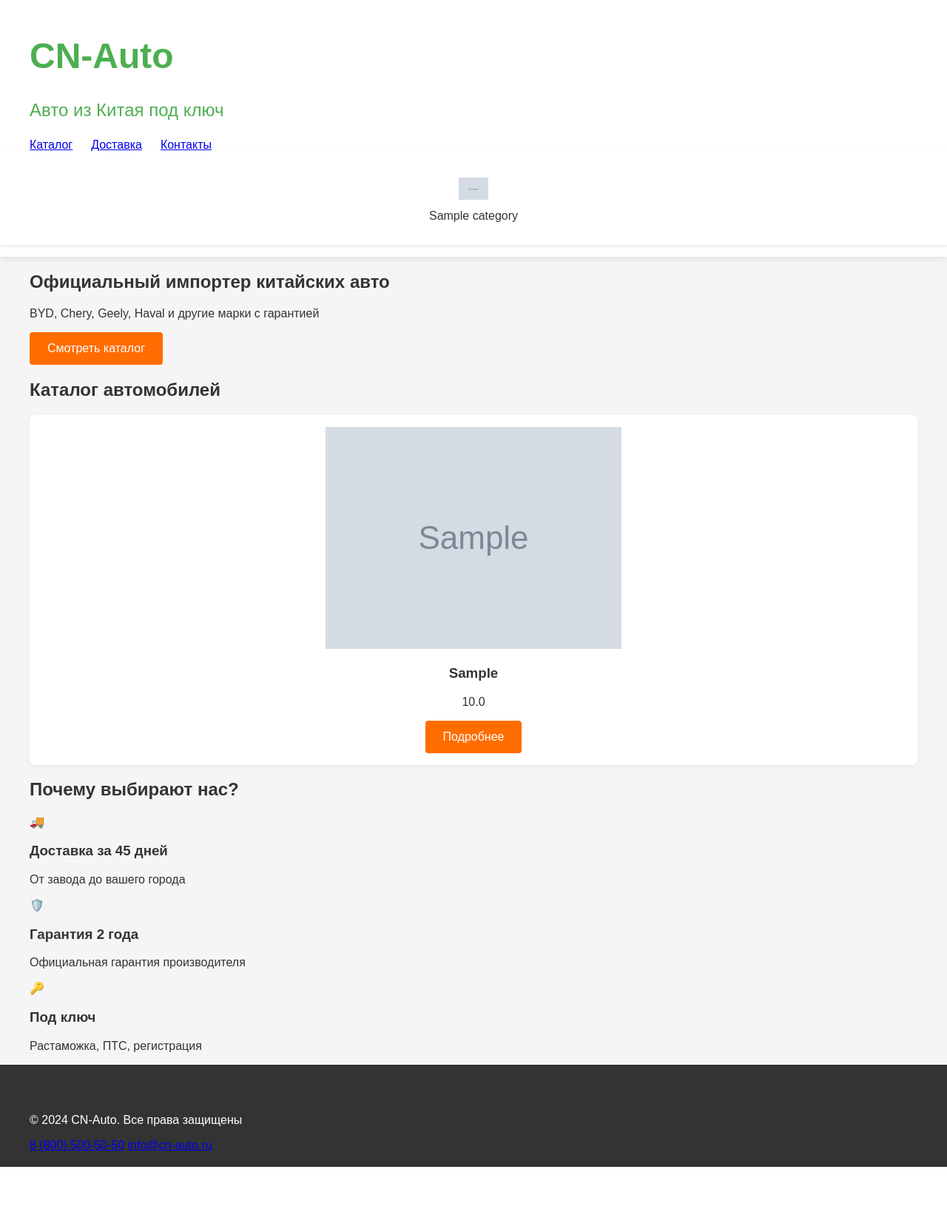
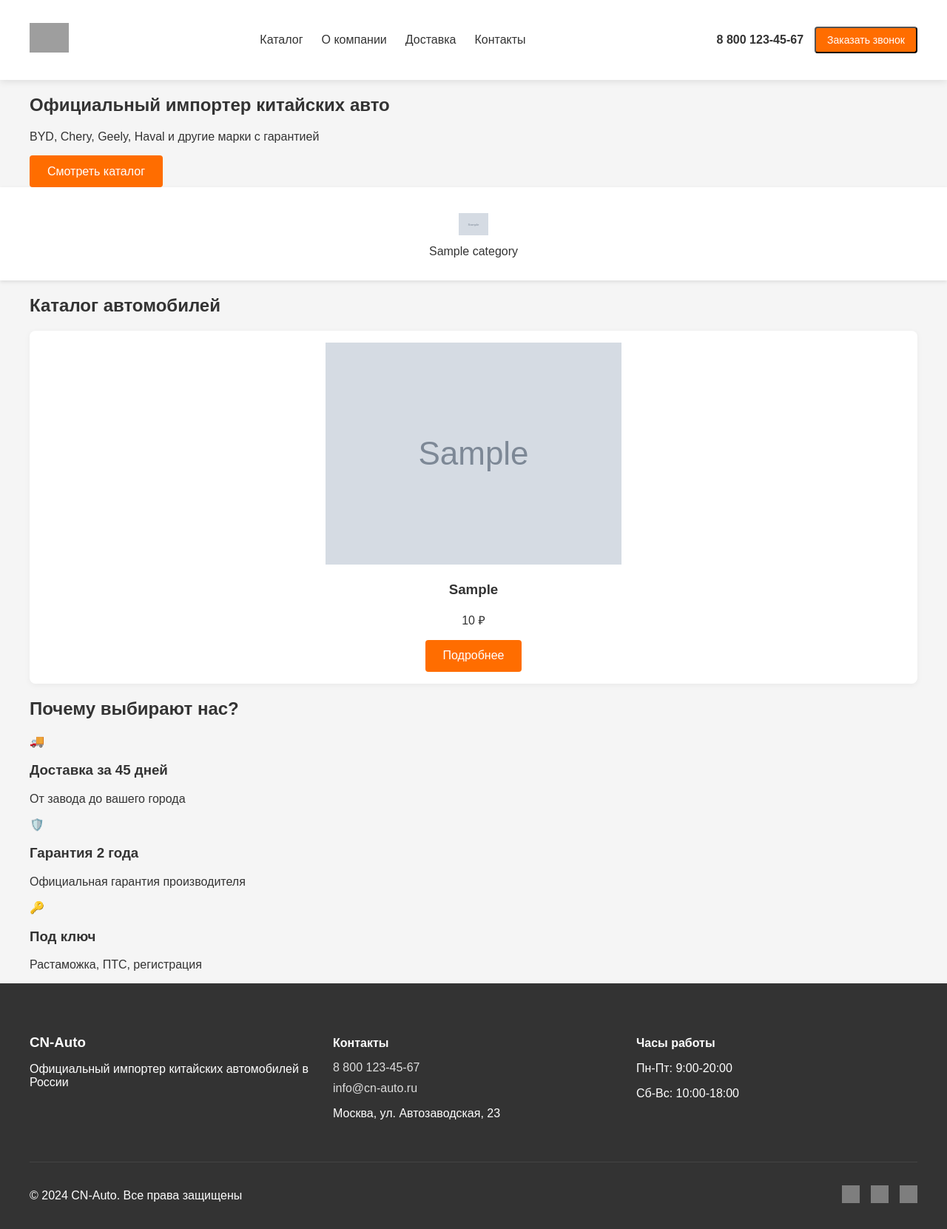
Before and after one commit to aleksandr-ovcharenko/cnauto, a Flask app: page / in a window 1280 px wide. Shown: the whole page at 74% size. Before the commit the page ends 1577 px from the top, so only its background shows below. Run offline with Flask 3, Linux system fonts and the light colour scheme; tables that the repository leaves empty hold one stand-in row (values such as "Sample post"); grey boxes marked "Sample" are stand-in pictures; grey boxes are pictures that could not be loaded.

Commit message:
Updated FE with common base part

```diff
--- a/backend/templates/base.html
+++ b/backend/templates/base.html
@@ -3,6 +3,10 @@
 <head>
     <meta charset="UTF-8">
     <meta name="viewport" content="width=device-width, initial-scale=1.0">
+    <meta name="description" content="CN-Auto — доставка автомобилей из Китая в РФ под ключ">
+    <meta property="og:title" content="CN-Auto — Авто из Китая под ключ">
+    <meta property="og:image" content="{{ url_for('static', filename='images/preview.jpg') }}">
+
     <title>{% block title %}CN-Auto - Авто из Китая{% endblock %}</title>
     <link rel="stylesheet" href="{{ url_for('static', filename='styles.css') }}">
     {% block extra_css %}{% endblock %}
--- a/backend/templates/index.html
+++ b/backend/templates/index.html
@@ -1,25 +1,18 @@
-<!DOCTYPE html>
-<html lang="ru">
-<head>
-    <meta charset="UTF-8">
-    <meta name="viewport" content="width=device-width, initial-scale=1.0">
-    <title>CN-Auto — Авто из Китая под ключ</title>
-    <link rel="stylesheet" href="{{ url_for('static', filename='styles.css') }}">
-</head>
-<body>
-<!-- Шапка -->
-<header class="header">
+{% extends 'base.html' %}
+
+{% block title %}Главная — CN-Auto{% endblock %}
+
+{% block content %}
+<!-- Главный баннер -->
+<section class="hero">
     <div class="container">
-        <div class="logo">
-            <h1>CN-Auto</h1>
-            <p>Авто из Китая под ключ</p>
+        <h2>Официальный импортер китайских авто</h2>
+        <p>BYD, Chery, Geely, Haval и другие марки с гарантией</p>
+        <a href="#catalog" class="btn btn-orange">Смотреть каталог</a>
     </div>
-        <nav class="nav">
-            <a href="#catalog">Каталог</a>
-            <a href="#delivery">Доставка</a>
-            <a href="#contacts">Контакты</a>
-        </nav>
-    </div>
+</section>
+
+<!-- Категории -->
 <section class="catalog-categories">
     <div class="container">
         <ul class="categories-grid">
@@ -35,16 +28,6 @@
         </ul>
     </div>
 </section>
-</header>
-
-<!-- Главный баннер -->
-<section class="hero">
-    <div class="container">
-        <h2>Официальный импортер китайских авто</h2>
-        <p>BYD, Chery, Geely, Haval и другие марки с гарантией</p>
-        <a href="#catalog" class="btn btn-orange">Смотреть каталог</a>
-    </div>
-</section>
 
 <!-- Каталог авто -->
 <section id="catalog" class="catalog">
@@ -53,17 +36,18 @@
         <div class="cars-grid">
             {% for car in cars %}
             <div class="car-card">
-                <img
-                        src="{{ url_for('static', filename='images/cars/' + car.image) }}"
+                <img src="{{ url_for('static', filename='images/cars/' + car.image) }}"
                      alt="{{ car.model }}"
                      loading="lazy">
                 <h3>{{ car.model }}</h3>
-                <p class="price">{{ car.price }}</p>
+                <p class="price">{{ car.formatted_price }}</p>
+                {% if car.specs %}
                 <ul class="specs">
                     {% for spec in car.specs %}
                     <li>{{ spec }}</li>
                     {% endfor %}
                 </ul>
+                {% endif %}
                 <a href="/car/{{ car.id }}" class="btn">Подробнее</a>
             </div>
             {% endfor %}
@@ -94,18 +78,4 @@
         </div>
     </div>
 </section>
-
-<!-- Футер -->
-<footer class="footer">
-    <div class="container">
-        <p>© 2024 CN-Auto. Все права защищены</p>
-        <div class="contacts">
-            <a href="tel:+78005005050">8 (800) 500-50-50</a>
-            <a href="mailto:info@cn-auto.ru">info@cn-auto.ru</a>
-        </div>
-    </div>
-</footer>
-
-<script src="{{ url_for('static', filename='script.js') }}"></script>
-</body>
-</html>
+{% endblock %}
```
Lines whose indentation alone changed are shown as unchanged.
